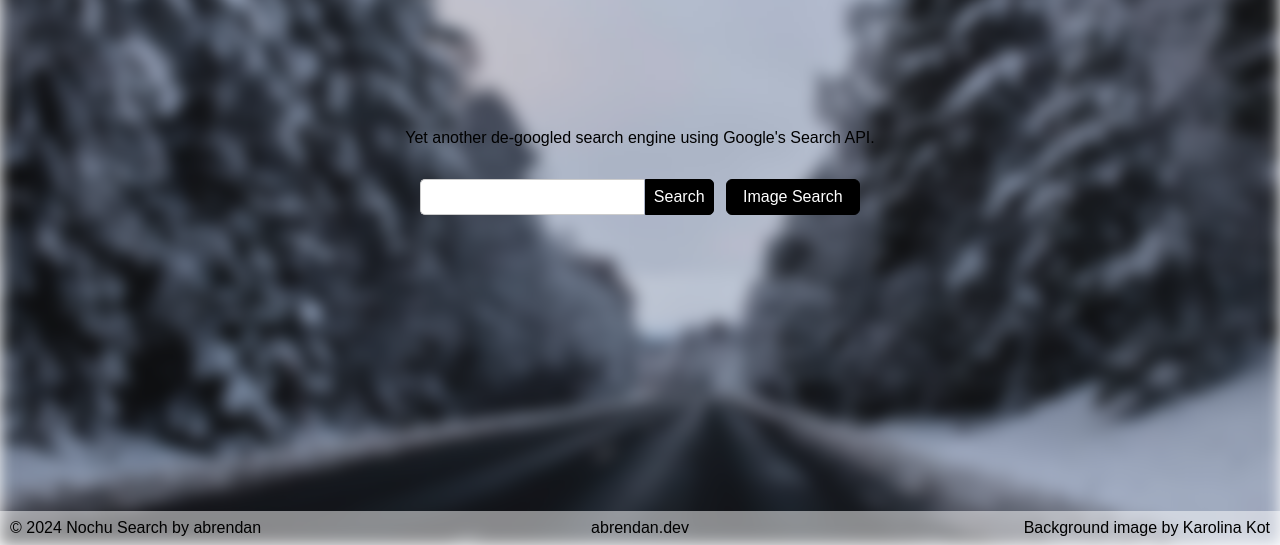
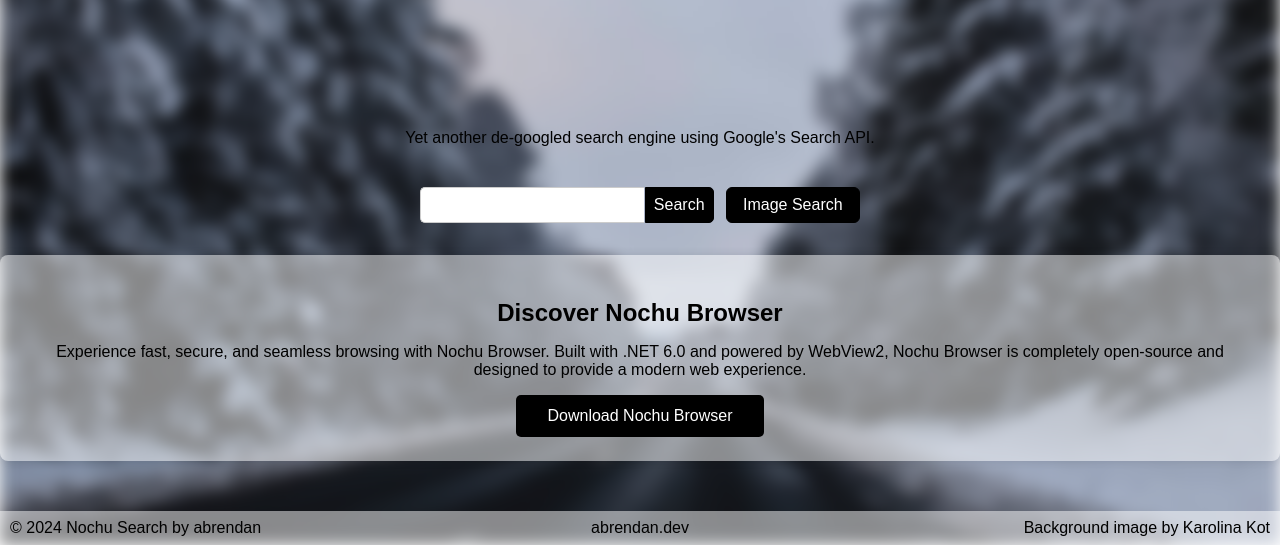
Before and after one commit to abrendan/NochuSearch, a Flask app: page / in a window 1280 px wide. Shown: the part 255-800 px from the top of the page. Run offline with Flask 3, Linux system fonts and the light colour scheme.

Commit message:
Added Nochu Browser ad

```diff
--- a/static/styles_index.css
+++ b/static/styles_index.css
@@ -113,6 +113,7 @@ body::before {
   color: #fff;
   border: 1px solid #000000;
   margin-left: 8px; /* Spacing between buttons */
+  margin-top: 8px;
   cursor: pointer;
   border-radius: 6px;
   font-size: 1rem;
@@ -122,3 +123,48 @@ body::before {
   background-color: #6e6e6e;
   border: 1px solid #8a8a8a;
 }
+
+.browser-ad-container {
+  margin-top: 2rem;
+  padding: 1.5rem;
+  background-color: rgba(255, 255, 255, 0.5);
+  border-radius: 8px;
+  text-align: center;
+  box-shadow: 0px 0px 10px rgba(0, 0, 0, 0.1);
+}
+
+.browser-ad-title {
+  font-size: 1.5rem;
+  margin-bottom: 0.5rem;
+  color: #000000;
+}
+
+.browser-ad-description {
+  font-size: 1rem;
+  margin-bottom: 1rem;
+  color: #000000;
+}
+
+.browser-download-button {
+  display: inline-block;
+  padding: 0.75rem 2rem;
+  font-size: 1rem;
+  color: #fff;
+  background-color: #000000;
+  border: none;
+  border-radius: 5px;
+  text-decoration: none;
+  cursor: pointer;
+  transition: background-color 0.3s ease;
+}
+
+.browser-download-button:hover {
+  background-color: #8a8a8a;
+}
+
+@media only screen and (max-width: 500px) {
+
+    .main-heading {
+        font-size: 2em; /* Reduce font size to ensure text fits without needing to scroll */
+    }
+}
--- a/templates/index.html
+++ b/templates/index.html
@@ -16,6 +16,11 @@
       <button type="submit" formaction="/search/images" class="search-button image-search-button">Image Search</button>
     </form>
   </div>
+  <div class="browser-ad-container">
+    <h2 class="browser-ad-title">Discover Nochu Browser</h2>
+    <p class="browser-ad-description">Experience fast, secure, and seamless browsing with Nochu Browser. Built with .NET 6.0 and powered by WebView2, Nochu Browser is completely open-source and designed to provide a modern web experience.</p>
+    <a href="https://github.com/abrendan/Nochu" class="browser-download-button">Download Nochu Browser</a>
+  </div>
   <footer class="footer">
     <p class="footer-text-left">&copy; 2024 Nochu Search by abrendan</p>
     <p class="footer-text-middle"><a href="https://www.abrendan.dev" class="footer-link">abrendan.dev</a></p>
```
